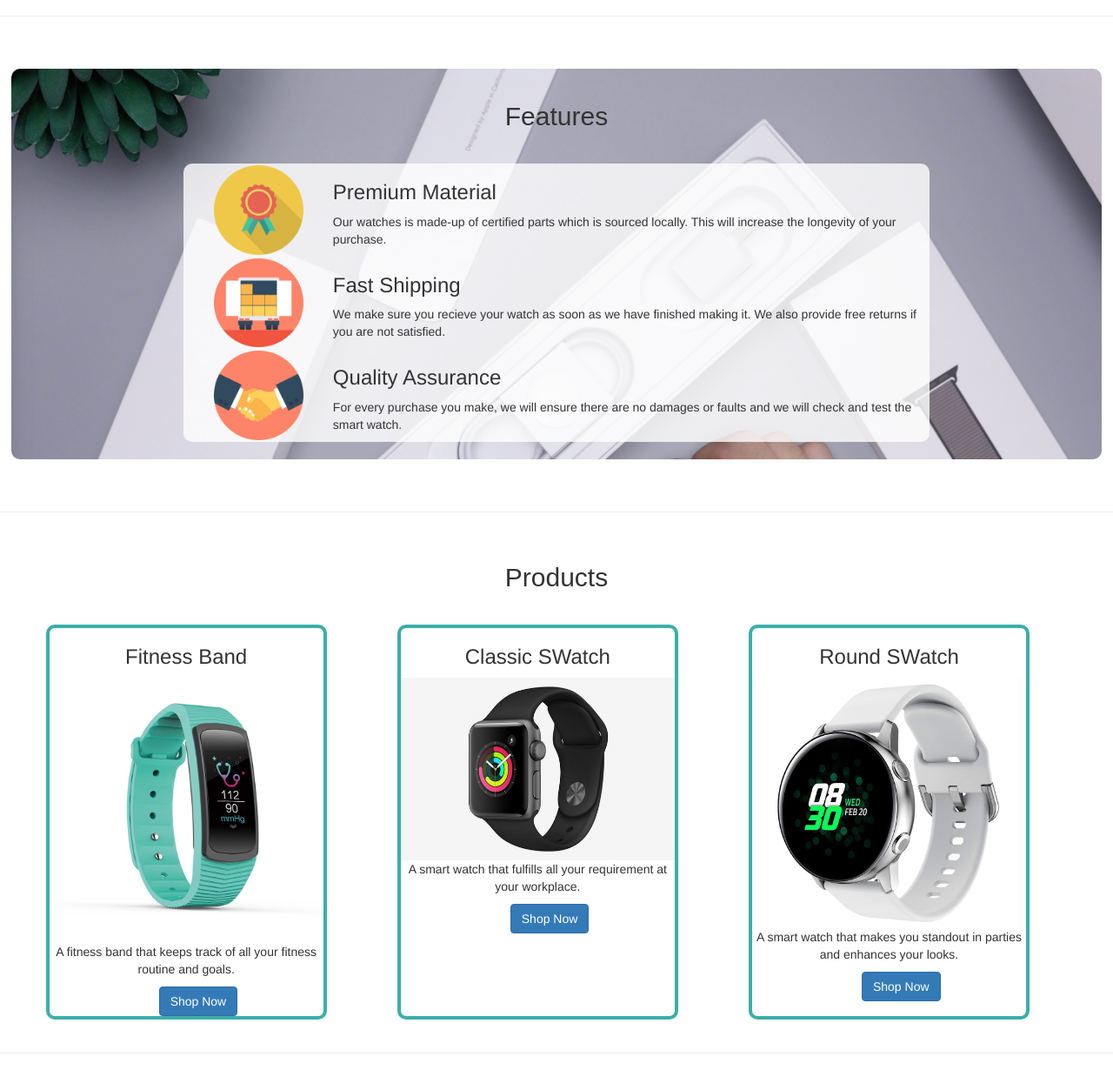
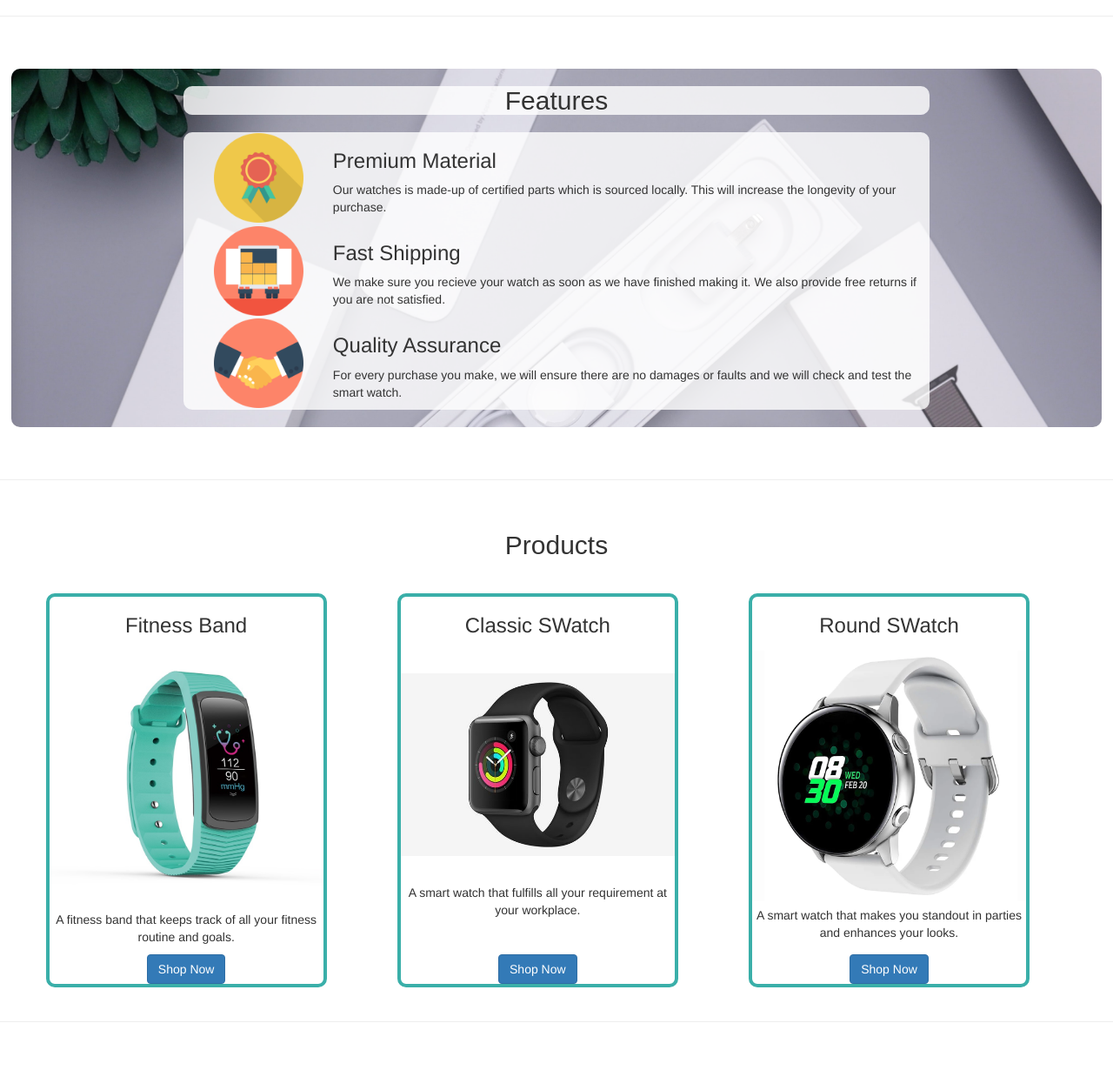
Before and after one commit to Varun-28/Product-landing-page, a plain HTML site: page index.html in a window 1280 px wide. Shown: the part 886-2116 px from the top of the page at 87% size. Drawn offline with nearby package versions, Linux system fonts and the light colour scheme; a web font is replaced by a local one.

Commit message:
4th commit

```diff
--- a/index.html
+++ b/index.html
@@ -60,7 +60,7 @@
     </div><hr>
 
     <div id="page1" class="features container-fluid">
-        <h2 class="head1 text-center">Features</h2>
+        <h2 class="head1 feature-head text-center">Features</h2>
 
         <div class="combine">
         <div class="g1">
@@ -99,22 +99,46 @@
         <h2 class="head1 text-center">Products</h2>
         <div class="products">
             <div class="card1">
+                <div>
                     <h3 class="text-center">Fitness Band</h3>
+                </div>
+                <div>
                     <img class="img-responsive img2" src="img/2465298-1.jpg" alt="fitband img">
+                </div>
+                <div>
                     <p class="text-center">A fitness band that keeps track of all your fitness routine and goals.</p>
+                </div>
+                <div>
                     <button type="button" class="btn btn-primary">Shop Now</button>
                 </div>
+            </div>
             <div class="card1">
+                <div>
                     <h3 class="text-center">Classic SWatch</h3>
+                </div>
+                <div>
                     <img class="img-responsive img2" src="img/apple.jpg" alt="square watch img">
+                </div>
+                <div>
                     <p class="text-center">A smart watch that fulfills all your requirement at your workplace.</p>
+                </div>
+                <div>
                     <button type="button" class="btn btn-primary">Shop Now</button>
                 </div>
+            </div>
             <div class="card1">
+                <div>
                     <h3 class="text-center">Round SWatch</h3>
+                </div>
+                <div>
                     <img class="img-responsive img2" src="img/galaxy_watch_active_2_gray.webp" alt="apple watch img">
+                </div>
+                <div>
                     <p class="text-center">A smart watch that makes you standout in parties and enhances your looks.</p>
+                </div>
+                <div>
                     <button type="button" class="btn btn-primary">Shop Now</button>
+                </div>
             </div>
         </div>
     </div><hr>
--- a/style.css
+++ b/style.css
@@ -64,7 +64,7 @@ li{
     margin: 60px auto;
     border-radius: 10px;
 }
-.combine{
+.combine, .feature-head{
     width: 70%;
     margin: 20px auto;
     background:  rgba(255, 255, 255,0.8);
@@ -106,14 +106,15 @@ li{
     border-radius: 10px;
     transition-duration: 0.4s;
     margin-bottom: 4.5%;
+    display: flex;
+    flex-direction: column;
+    justify-content:space-between;
+    align-items: center;
 }
 .card1:hover{
     transform: scale(1.05);
 }
-.btn{
-    position: relative;
-    left: 40%;
-}
+
 /*product highlight*/
 #products{
     display:block;
```
Lines whose indentation alone changed are shown as unchanged.
